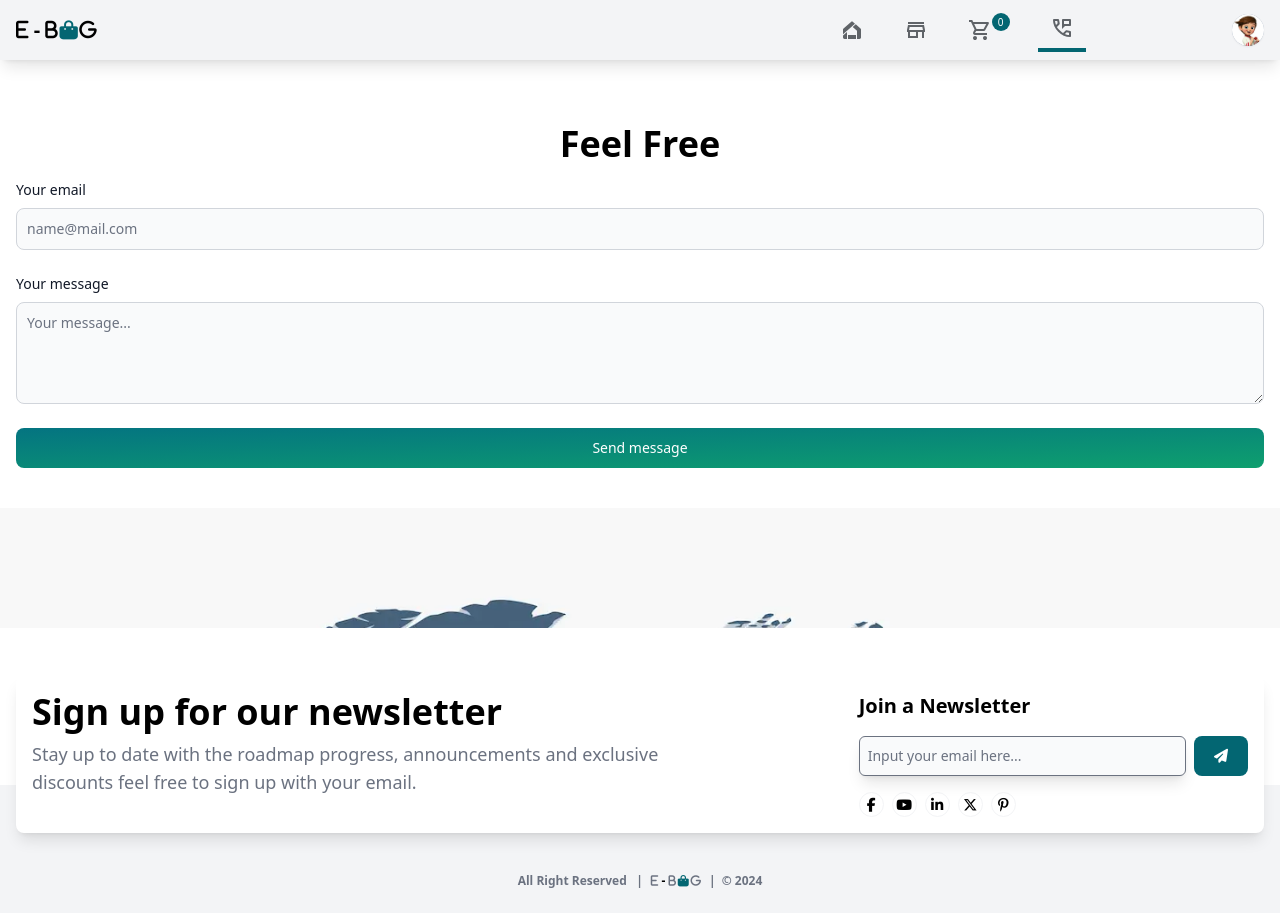
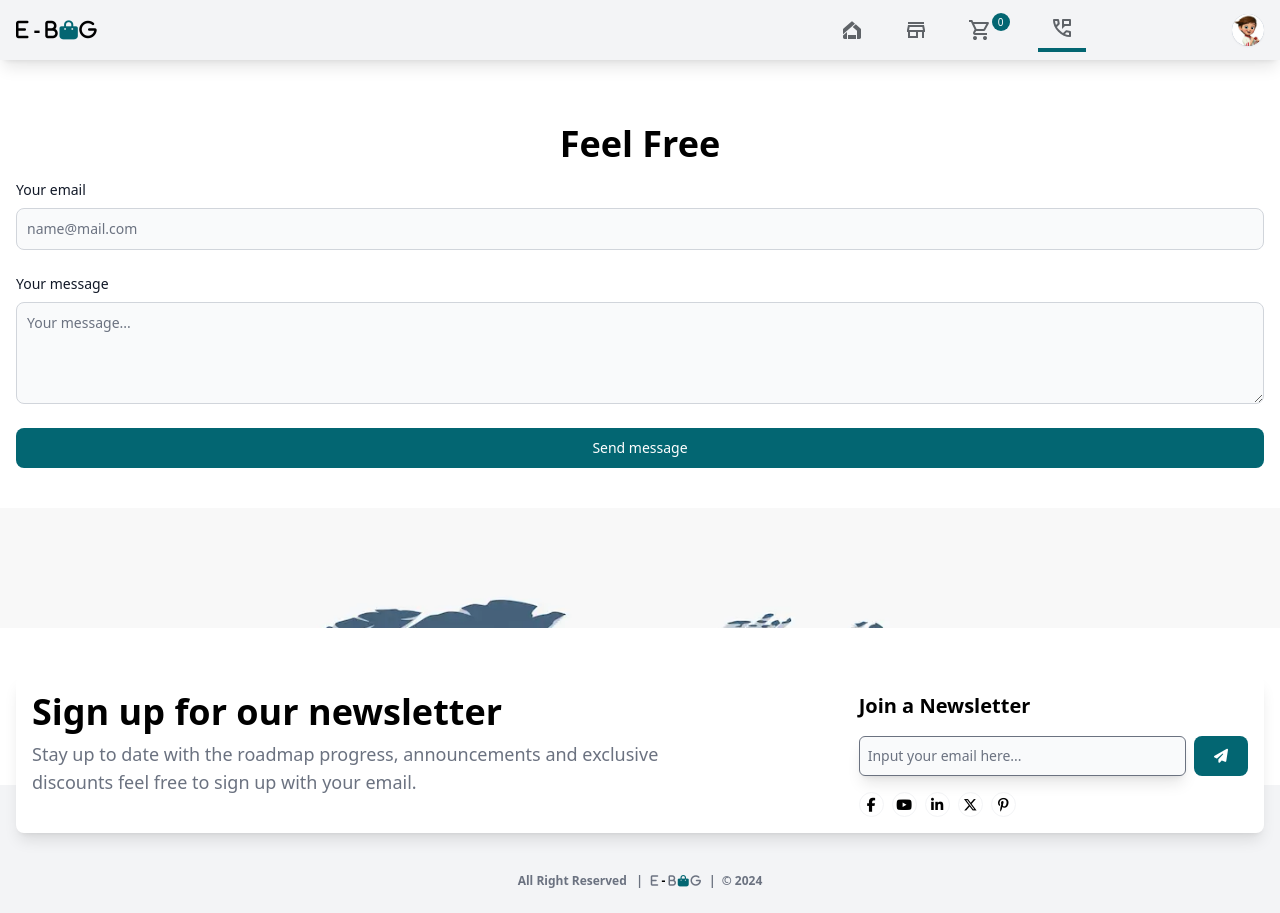
Before and after one commit to GrowinFlow/e-bag, a React (Create React App) app: page /contact in a window 1280 px wide. Built offline with nearby package versions, Linux system fonts and the light colour scheme; no server answers.

Commit message:
btn color chnage

```diff
--- a/src/pages/pageComponents/contactComponent/ContactForm.js
+++ b/src/pages/pageComponents/contactComponent/ContactForm.js
@@ -51,7 +51,7 @@ function ContactForm() {
 
       <button
       type="submit"
-      className="text-white bg-gradient-to-br from-teal-600 to-green-500 hover:bg-gradient-to-bl focus:ring-4 focus:outline-none focus:ring-teal-300  w-full rounded-lg text-sm px-5 py-2.5 mb-2 block"
+      className="text-white bg-teal-700 focus:ring-4 focus:outline-none focus:ring-teal-500  w-full rounded-lg text-sm px-5 py-2.5 mb-2 block"
       disabled={state.submitting}>Send message</button>
    </form>
     </div>
```
